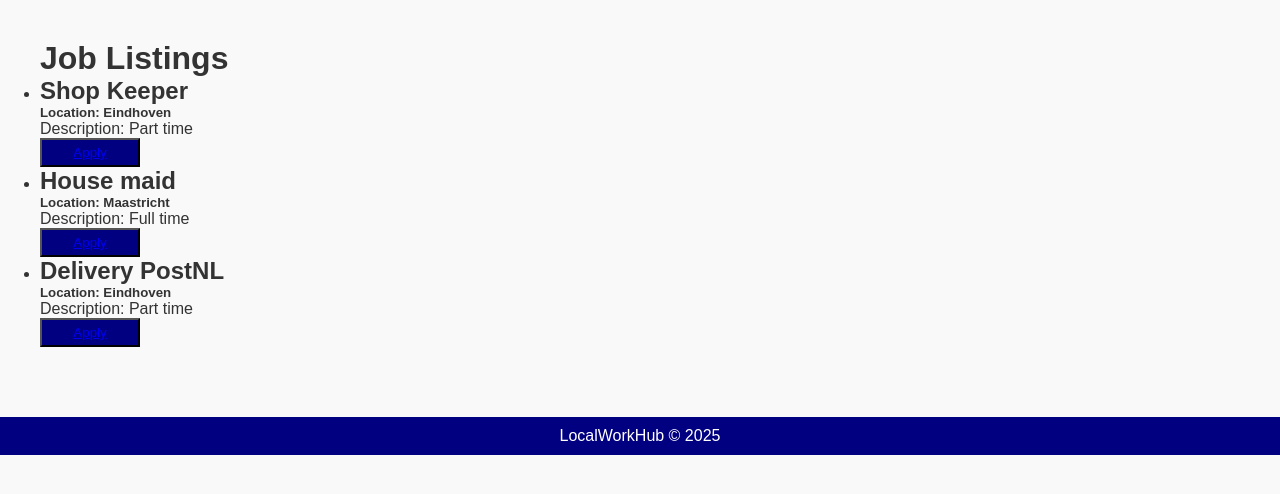
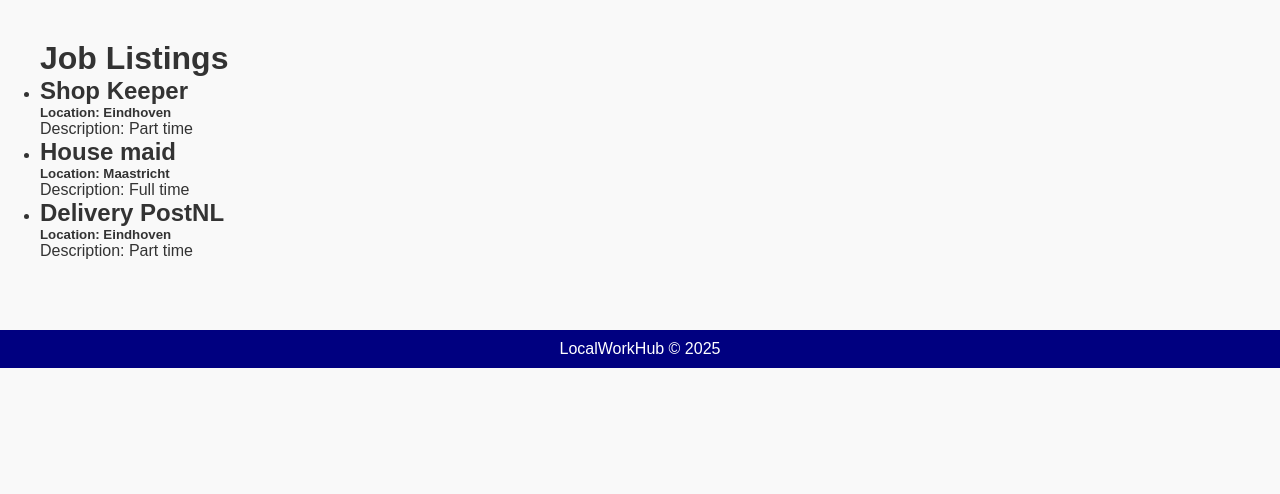
Before and after one commit to tassneemaltaf/local_jobs_api, a Django app: page / in a window 1280 px wide. Shown: the part 41-535 px from the top of the page. Run offline with Django 5.2, Linux system fonts and the light colour scheme; a user stored in the database is signed in; data comes from the database, SQL or seed files in the repository; both versions use the stored data as it was after the commit.

Commit message:
Edited the css file and added some little functionalities such as after applying for a job, the button apply won't display anymore.

```diff
--- a/local_jobs_listings/api/static/css/styles.css
+++ b/local_jobs_listings/api/static/css/styles.css
@@ -43,7 +43,16 @@ button {
     width: 100px;
     background-color: #000080;
     color: white;
+    font-size: 18px;
 }
+
+button a {
+    display: inline-block;
+    color: white;
+    text-decoration: none;
+    font-size: 18px;
+}
+
 
 footer {
     text-align: center;
--- a/local_jobs_listings/api/templates/api/job_list.html
+++ b/local_jobs_listings/api/templates/api/job_list.html
@@ -11,7 +11,7 @@
             <h2>{{ job.job_title }}</h2>
             <h5>Location: {{job.location }}</h5>
             <p>Description: {{ job.job_description }}</p>
-            {% if user.is_authenticated and user.role == "job_seeker" %}
+            {% if user.is_authenticated and user.role == "job_seeker" and job.is_applied == False %}
                 <button><a href="{% url 'apply' job.pk %}">Apply</a></button>
             {% endif %}
         </li>
--- a/local_jobs_listings/api/templates/api/login.html
+++ b/local_jobs_listings/api/templates/api/login.html
@@ -6,7 +6,7 @@
     {% endif %}
     <form method="post" action="{% url 'login' %}">
         {% csrf_token %} {{ form.as_p }}
-    <input type="submit" value="login" />
+    <button type="submit">Login</button>
     <br>
     <a href="{% url 'register' %}">Don't have an account? Register here</a>
     </form>
```
Also changed, not shown: local_jobs_listings/api/templates/api/jobapplication_list.html (+4 -4 lines), local_jobs_listings/db.sqlite3.
